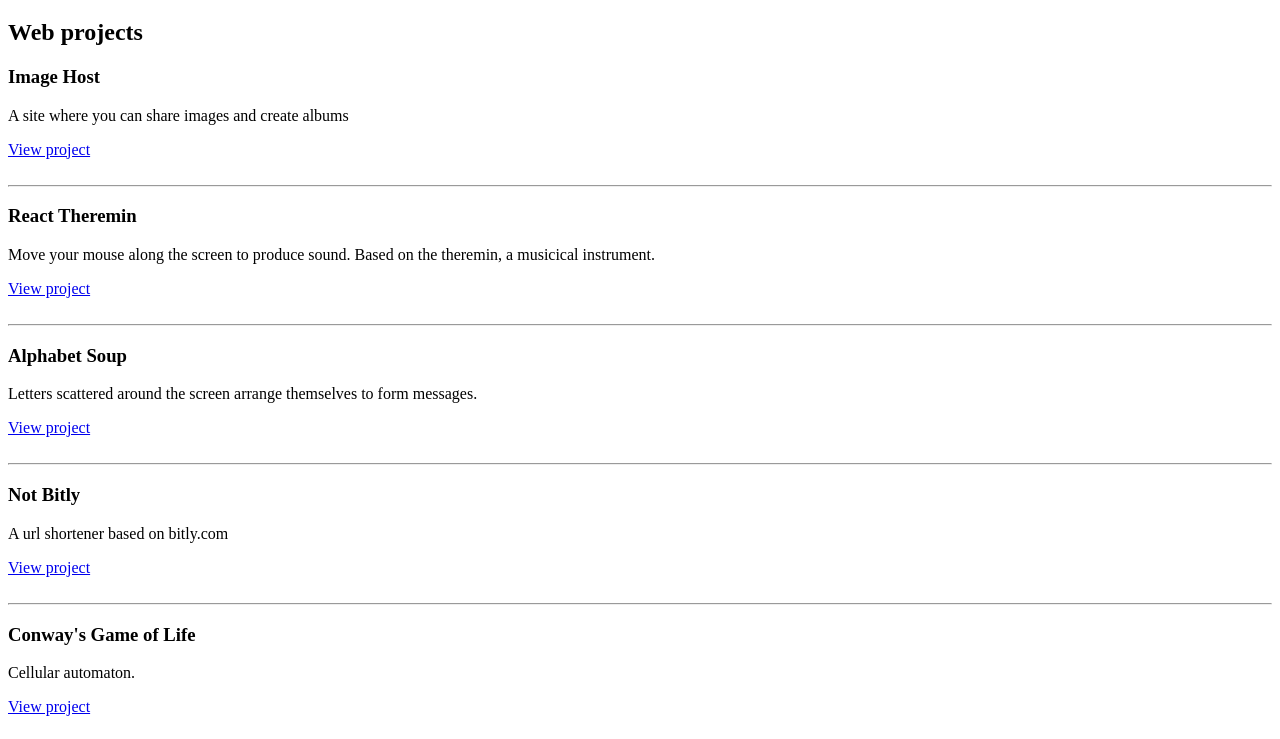
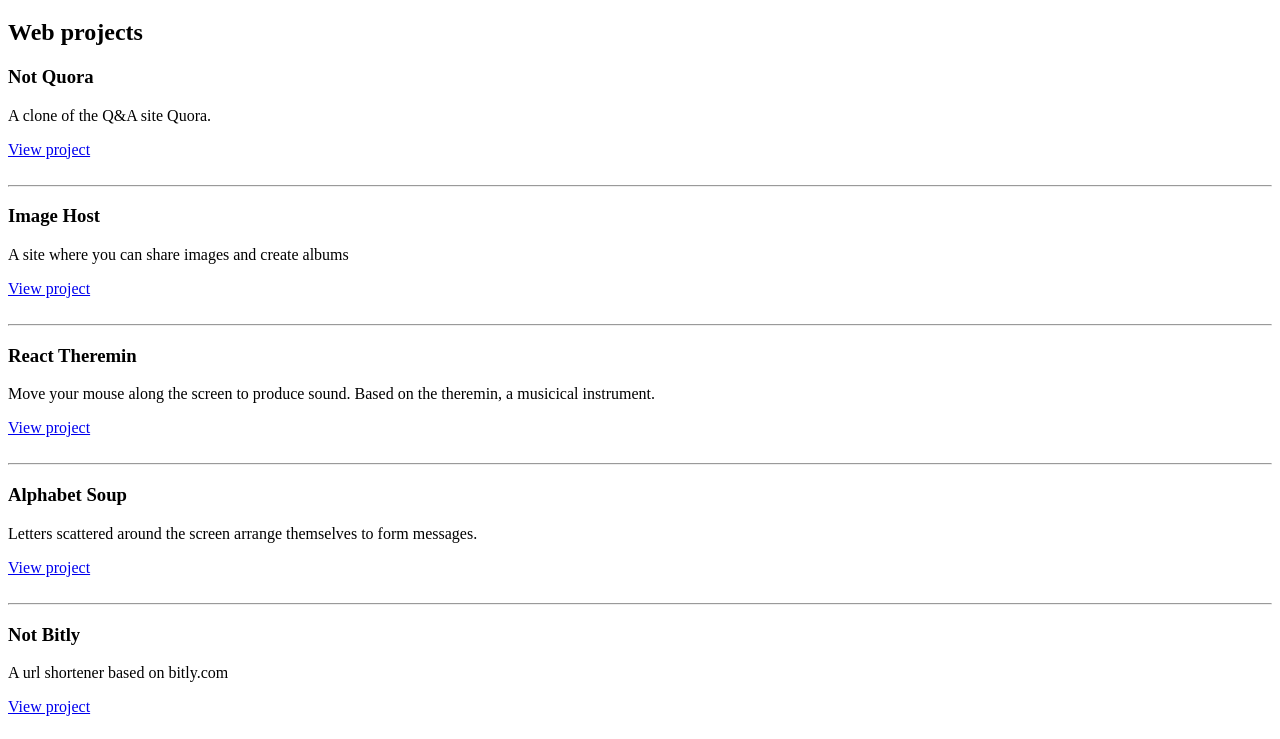
Before and after one commit to JustusFT/website, a Gatsby site: page / in a window 1280 px wide. Shown: the part 61-800 px from the top of the page. Built offline with nearby package versions, Linux system fonts and the light colour scheme; Gatsby itself is replaced by a stand-in of ours.

Commit message:
Add project

```diff
--- a/src/data/projects.js
+++ b/src/data/projects.js
@@ -1,4 +1,9 @@
 export default [
+  {
+    title: 'Not Quora',
+    description: 'A clone of the Q&A site Quora.',
+    url: 'https://whispering-plains-50835.herokuapp.com/'
+  },
   {
     title: 'Image Host',
     description: 'A site where you can share images and create albums',
```
